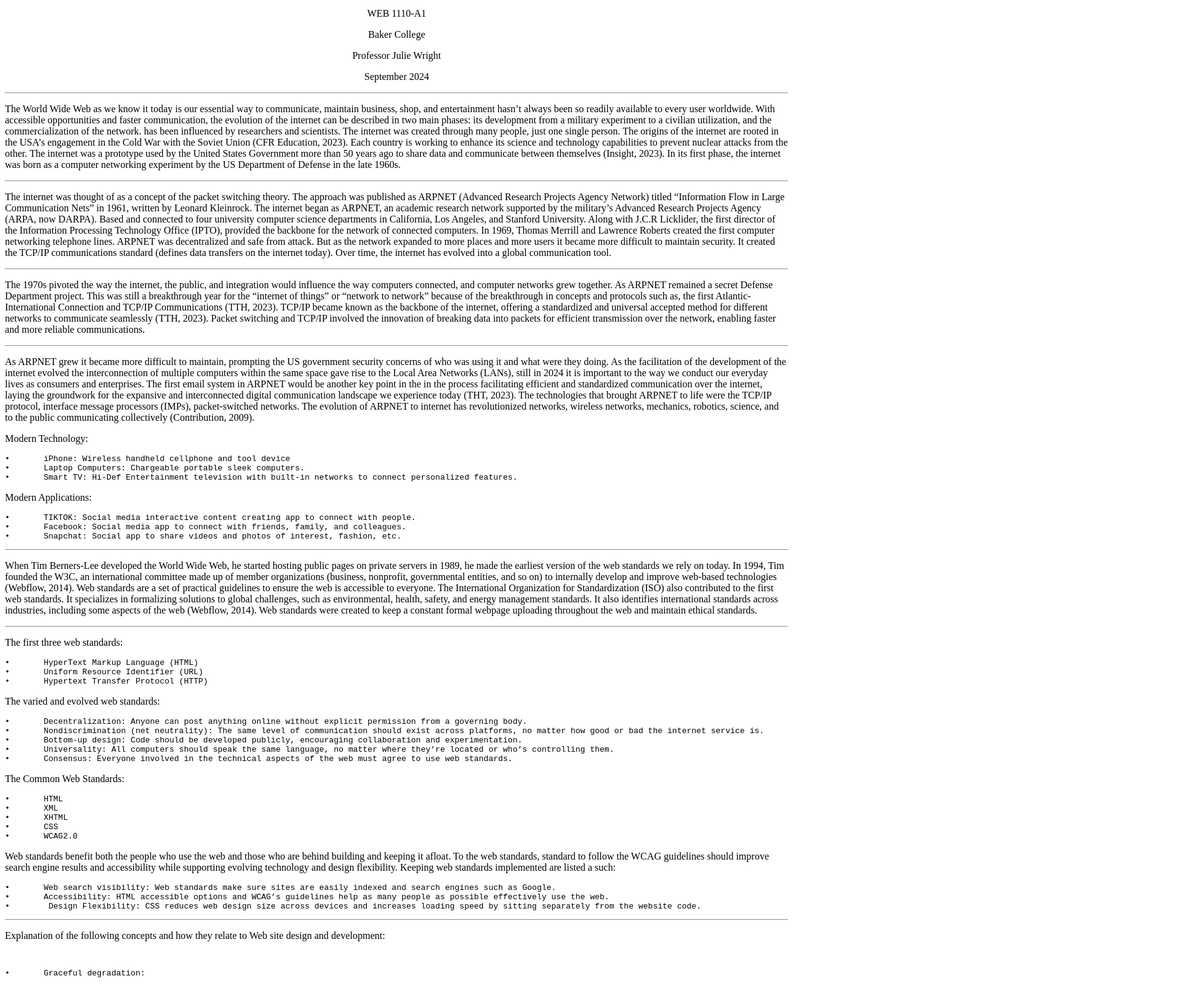
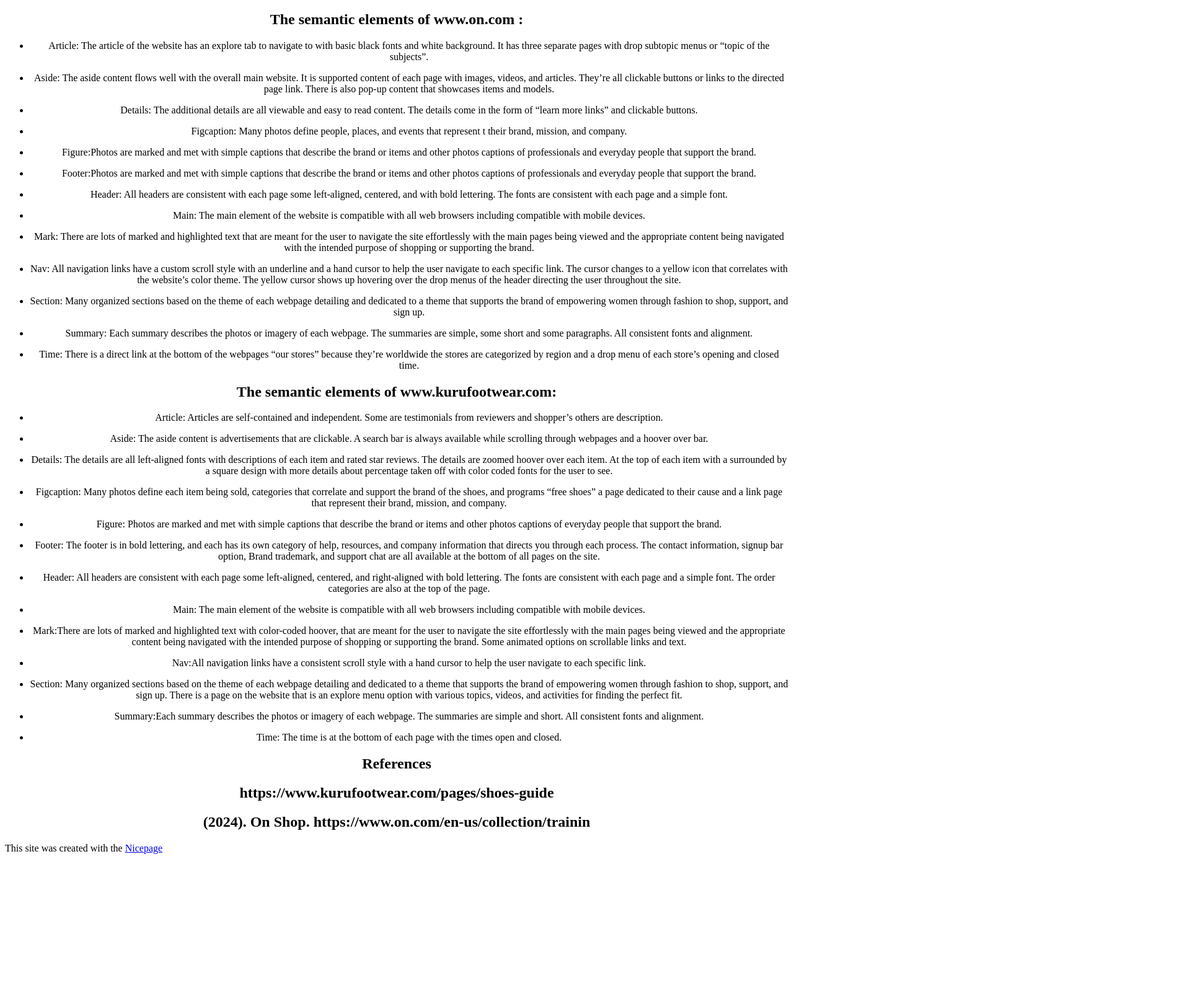
Before and after one commit to Tb-1111/ResearchPaper, a plain HTML site: page index.html in a window 1280 px wide. Shown: the part 87-1678 px from the top of the page at 62% size, 1920 px wide, since content can reach past the window. After the commit the page ends 1481 px from the top, so only its background shows below. Drawn offline with nearby package versions, Linux system fonts and the light colour scheme.

Commit message:
Add files via upload

```diff
--- a/index.html
+++ b/index.html
@@ -1,100 +1,153 @@
-    <center>
-            <h1>The Evolution and Future Trends of Web Practices and Standards</h1>
+<!DOCTYPE html>
+<html style="font-size: 16px;" lang="en"><head>
+    <meta name="viewport" content="width=device-width, initial-scale=1.0">
+    <meta charset="utf-8">
+    <meta name="keywords" content="Website Components Compare and Contrast, The semantic elements of www.on.com :, The semantic elements of www.kurufootwear.com:, References, https://www.kurufootwear.com/pages/shoes-guide, (2024). On Shop. https://www.on.com/en-us/collection/trainin">
+    <meta name="description" content="">
+    <title>Home</title>
+    <link rel="stylesheet" href="nicepage.css" media="screen">
+<link rel="stylesheet" href="index.css" media="screen">
+    <script class="u-script" type="text/javascript" src="jquery-1.9.1.min.js" defer=""></script>
+    <script class="u-script" type="text/javascript" src="nicepage.js" defer=""></script>
+    <meta name="generator" content="Nicepage 6.18.1, nicepage.com">
+    <link id="u-theme-google-font" rel="stylesheet" href="https://fonts.googleapis.com/css?family=Roboto:100,100i,300,300i,400,400i,500,500i,700,700i,900,900i|Open+Sans:300,300i,400,400i,500,500i,600,600i,700,700i,800,800i">
+
+
+
+    <script type="application/ld+json">{
+		"@context": "http://schema.org",
+		"@type": "Organization",
+		"name": "MySite",
+		"url": "/"
+}</script>
+    <meta name="theme-color" content="#478ac9">
+    <meta property="og:title" content="Home">
+    <meta property="og:type" content="website">
+    <link rel="canonical" href="/">
+  <meta data-intl-tel-input-cdn-path="intlTelInput/"></head>
+  <body data-home-page="https://website6348239.nicepage.io/Home.html?version=ef243699-1d98-eba6-17fc-ec901f5785cc" data-home-page-title="Home" data-path-to-root="./" data-include-products="false" class="u-body u-xl-mode" data-lang="en"><header class="u-clearfix u-header u-header" id="sec-d076"><div class="u-clearfix u-sheet u-sheet-1"></div></header>
+    <section class="u-clearfix u-valign-top u-section-1" id="sec-82d0">
+      <div class="custom-expanded u-align-center u-clearfix u-custom-html u-preserve-proportions u-custom-html-1">
+        <meta charset="UTF-8">
+        <meta name="viewport" content="width=device-width, initial-scale=1.0">
+        <title></title>
+        <link rel="stylesheet" href="./style.css">
+        <link rel="icon" href="./favicon.ico" type="image/x-icon">
+        <main>
+          <center>
+            <h1>Website Components Compare and Contrast</h1>
           </center>
+        </main>
+        <center>
+          <p class="Roboto">A semantic web allows data to be shared and reused across applications, enterprises, and communities (WC3, 2024). Research on “The best women’s sneaker’s” right now and in 2024. </p>
+          <h1>The semantic elements of www.on.com : </h1>
+          <ul>
+            <li>Article: The article of the website has an explore tab to navigate to with basic black fonts and white background. It has three separate pages with drop subtopic menus or “topic of the subjects”. </li>
+          </ul>
+          <ul>
+            <li>Aside: The aside content flows well with the overall main website. It is supported content of each page with images, videos, and articles. They’re all clickable buttons or links to the directed page link. There is also pop-up content that showcases items and models. </li>
+          </ul>
+          <ul>
+            <li>Details: The additional details are all viewable and easy to read content. The details come in the form of “learn more links” and clickable buttons. </li>
+          </ul>
+          <ul>
+            <li>Figcaption: Many photos define people, places, and events that represent t their brand, mission, and company.</li>
+          </ul>
+          <ul>
+            <li>Figure:Photos are marked and met with simple captions that describe the brand or items and other photos captions of professionals and everyday people that support the brand. </li>
+          </ul>
+          <ul>
+            <li>Footer:Photos are marked and met with simple captions that describe the brand or items and other photos captions of professionals and everyday people that support the brand. </li>
+          </ul>
+          <ul>
+            <li>Header: All headers are consistent with each page some left-aligned, centered, and with bold lettering. The fonts are consistent with each page and a simple font. </li>
+          </ul>
+          <ul>
+            <li>Main: The main element of the website is compatible with all web browsers including compatible with mobile devices. </li>
+          </ul>
+          <ul>
+            <li>Mark: There are lots of marked and highlighted text that are meant for the user to navigate the site effortlessly with the main pages being viewed and the appropriate content being navigated with the intended purpose of shopping or supporting the brand. </li>
+          </ul>
+          <ul>
+            <li>Nav: All navigation links have a custom scroll style with an underline and a hand cursor to help the user navigate to each specific link. The cursor changes to a yellow icon that correlates with the website’s color theme. The yellow cursor shows up hovering over the drop menus of the header directing the user throughout the site. </li>
+          </ul>
+          <ul>
+            <li>Section: Many organized sections based on the theme of each webpage detailing and dedicated to a theme that supports the brand of empowering women through fashion to shop, support, and sign up. </li>
+          </ul>
+          <ul>
+            <li>Summary: Each summary describes the photos or imagery of each webpage. The summaries are simple, some short and some paragraphs. All consistent fonts and alignment. </li>
+          </ul>
+          <ul>
+            <li>Time: There is a direct link at the bottom of the webpages “our stores” because they’re worldwide the stores are categorized by region and a drop menu of each store’s opening and closed time. </li>
+          </ul>
+          <h1>The semantic elements of www.kurufootwear.com:</h1>
+          <ul>
+            <li>Article: Articles are self-contained and independent. Some are testimonials from reviewers and shopper’s others are description.</li>
+          </ul>
+          <ul>
+            <li>Aside: The aside content is advertisements that are clickable. A search bar is always available while scrolling through webpages and a hoover over bar.</li>
+          </ul>
+          <ul>
+            <li>Details: The details are all left-aligned fonts with descriptions of each item and rated star reviews. The details are zoomed hoover over each item. At the top of each item with a surrounded by a square design with more details about percentage taken off with color coded fonts for the user to see. </li>
+          </ul>
+          <ul>
+            <li>Figcaption: Many photos define each item being sold, categories that correlate and support the brand of the shoes, and programs “free shoes” a page dedicated to their cause and a link page that represent their brand, mission, and company. </li>
+          </ul>
+          <ul>
+            <li>Figure: Photos are marked and met with simple captions that describe the brand or items and other photos captions of everyday people that support the brand. </li>
+          </ul>
+          <ul>
+            <li>Footer: The footer is in bold lettering, and each has its own category of help, resources, and company information that directs you through each process. The contact information, signup bar option, Brand trademark, and support chat are all available at the bottom of all pages on the site. </li>
+          </ul>
+          <ul>
+            <li>Header: All headers are consistent with each page some left-aligned, centered, and right-aligned with bold lettering. The fonts are consistent with each page and a simple font. The order categories are also at the top of the page. </li>
+          </ul>
+          <ul>
+            <li>Main: The main element of the website is compatible with all web browsers including compatible with mobile devices. </li>
+          </ul>
+          <ul>
+            <li>Mark:There are lots of marked and highlighted text with color-coded hoover, that are meant for the user to navigate the site effortlessly with the main pages being viewed and the appropriate content being navigated with the intended purpose of shopping or supporting the brand. Some animated options on scrollable links and text. </li>
+          </ul>
+          <ul>
+            <li>Nav:All navigation links have a consistent scroll style with a hand cursor to help the user navigate to each specific link. </li>
+          </ul>
+          <ul>
+            <li>Section: Many organized sections based on the theme of each webpage detailing and dedicated to a theme that supports the brand of empowering women through fashion to shop, support, and sign up. There is a page on the website that is an explore menu option with various topics, videos, and activities for finding the perfect fit.</li>
+          </ul>
+          <ul>
+            <li>Summary:Each summary describes the photos or imagery of each webpage. The summaries are simple and short. All consistent fonts and alignment. </li>
+          </ul>
+          <ul>
+            <li>Time: The time is at the bottom of each page with the times open and closed. </li>
+          </ul>
           <center>
-            <p>Tiffiany Blakely</p>
+            <h1>References</h1>
           </center>
+          <p></p>
           <center>
-            <p>WEB 1110-A1</p>
+            <h1>https://www.kurufootwear.com/pages/shoes-guide</h1>
           </center>
+          <p></p>
+          <p></p>
           <center>
-            <p>Baker College</p>
+            <h1>(2024). On Shop. https://www.on.com/en-us/collection/trainin</h1>
           </center>
-          <center>
-            <p>Professor Julie Wright</p>
-          </center>
-          <center>
-            <p>September 2024</p>
-          </center>
-          <hr>
-          <p>The World Wide Web as we know it today is our essential way to communicate, maintain business, shop, and entertainment hasn’t always been so readily available to every user worldwide. With accessible opportunities and faster communication, the evolution of the internet can be described in two main phases: its development from a military experiment to a civilian utilization, and the commercialization of the network. has been influenced by researchers and scientists. The internet was created through many people, just one single person. The origins of the internet are rooted in the USA’s engagement in the Cold War with the Soviet Union (CFR Education, 2023). Each country is working to enhance its science and technology capabilities to prevent nuclear attacks from the other.   The internet was a prototype used by the United States Government more than 50 years ago to share data and communicate between themselves (Insight, 2023).  In its first phase, the internet was born as a computer networking experiment by the US Department of Defense in the late 1960s. </p>
-          <hr>
-          <p> The internet was thought of as a concept of the packet switching theory.  The approach was published as ARPNET (Advanced Research Projects Agency Network) titled “Information Flow in Large Communication Nets” in 1961, written by Leonard Kleinrock. The internet began as ARPNET, an academic research network supported by the military’s Advanced Research Projects Agency (ARPA, now DARPA). Based and connected to four university computer science departments in California, Los Angeles, and Stanford University. Along with J.C.R Licklider, the first director of the Information Processing Technology Office (IPTO), provided the backbone for the network of connected computers. In 1969, Thomas Merrill and Lawrence Roberts created the first computer networking telephone lines. ARPNET was decentralized and safe from attack. But as the network expanded to more places and more users it became more difficult to maintain security. It created the TCP/IP communications standard (defines data transfers on the internet today).  Over time, the internet has evolved into a global communication tool. </p>
-          <hr>
-          <p>The 1970s pivoted the way the internet, the public, and integration would influence the way computers connected, and computer networks grew together. As ARPNET remained a secret Defense Department project. This was still a breakthrough year for the “internet of things” or “network to network” because of the breakthrough in concepts and protocols such as, the first Atlantic-International Connection and TCP/IP Communications (TTH, 2023). TCP/IP became known as the backbone of the internet, offering a standardized and universal accepted method for different networks to communicate seamlessly (TTH, 2023). Packet switching and TCP/IP involved the innovation of breaking data into packets for efficient transmission over the network, enabling faster and more reliable communications.</p>
-          <hr>
-          <p> As ARPNET grew it became more difficult to maintain, prompting the US government security concerns of who was using it and what were they doing. As the facilitation of the development of the internet evolved the interconnection of multiple computers within the same space gave rise to the Local Area Networks (LANs), still in 2024 it is important to the way we conduct our everyday lives as consumers and enterprises. The first email system in ARPNET would be another key point in the in the process facilitating efficient and standardized communication over the internet, laying the groundwork for the expansive and interconnected digital communication landscape we experience today (THT, 2023). The technologies that brought ARPNET to life were the TCP/IP protocol, interface message processors (IMPs), packet-switched networks. The evolution of ARPNET to internet has revolutionized networks, wireless networks, mechanics, robotics, science, and to the public communicating collectively (Contribution, 2009). </p>
-          <p>Modern Technology:</p>
-          <pre>•	iPhone: Wireless handheld cellphone and tool device
-•	Laptop Computers: Chargeable portable sleek computers.
-•	Smart TV: Hi-Def Entertainment television with built-in networks to connect personalized features. </pre>
-          <p>Modern Applications:</p>
-          <pre>•	TIKTOK: Social media interactive content creating app to connect with people.
-•	Facebook: Social media app to connect with friends, family, and colleagues.
-•	Snapchat: Social app to share videos and photos of interest, fashion, etc. </pre>
-          <hr>
-          <p>When Tim Berners-Lee developed the World Wide Web, he started hosting public pages on private servers in 1989, he made the earliest version of the web standards we rely on today. In 1994, Tim founded the W3C, an international committee made up of member organizations (business, nonprofit, governmental entities, and so on) to internally develop and improve web-based technologies (Webflow, 2014).  Web standards are a set of practical guidelines to ensure the web is accessible to everyone. The International Organization for Standardization (ISO) also contributed to the first web standards. It specializes in formalizing solutions to global challenges, such as environmental, health, safety, and energy management standards. It also identifies international standards across industries, including some aspects of the web (Webflow, 2014). Web standards were created to keep a constant formal webpage uploading throughout the web and maintain ethical standards. </p>
-          <hr>
-          <p>The first three web standards:</p>
-          <pre>•	HyperText Markup Language (HTML)
-•	Uniform Resource Identifier (URL)
-•	Hypertext Transfer Protocol (HTTP) </pre>
-          <p>The varied and evolved web standards:</p>
-          <pre>•	Decentralization: Anyone can post anything online without explicit permission from a governing body.
-•	Nondiscrimination (net neutrality): The same level of communication should exist across platforms, no matter how good or bad the internet service is.
-•	Bottom-up design: Code should be developed publicly, encouraging collaboration and experimentation.
-•	Universality: All computers should speak the same language, no matter where they’re located or who’s controlling them.
-•	Consensus: Everyone involved in the technical aspects of the web must agree to use web standards. </pre>
-          <p>The Common Web Standards:</p>
-          <pre>•	HTML
-•	XML
-•	XHTML
-•	CSS
-•	WCAG2.0 </pre>
-          <p> Web standards benefit both the people who use the web and those who are behind building and keeping it afloat. To the web standards, standard to follow the WCAG guidelines should improve search engine results and accessibility while supporting evolving technology and design flexibility. Keeping web standards implemented are listed a such: </p>
-          <pre>•	Web search visibility: Web standards make sure sites are easily indexed and search engines such as Google.
-•	Accessibility: HTML accessible options and WCAG’s guidelines help as many people as possible effectively use the web.
-•	 Design Flexibility: CSS reduces web design size across devices and increases loading speed by sitting separately from the website code. </pre>
-          <hr>
-          <p>Explanation of the following concepts and how they relate to Web site design and development:</p>
-          <pre>            <p>•	Graceful degradation: </p> o	Graceful degradation is a design that is a principle in web development where a website is built to make sure that it remains functional even if certain features are not supported by the user's browser or device.
-•	Fully featured website approach and still providing a basic level of functionality and usability.
-•	It’s important because it helps ensure that users with older browsers or devices can still access and use the website. <p>•	Progressive enhancement/Adaptive Web design: </p> o	Progressive enhancement starts with a basic version of a website that works on all devices and browsers, while adding more advanced features for users with modern browsers or devices that support them.
-o	Adaptive web design is a related concept that involves designing websites to adapt to the capabilities of the user's device or browser.
-•	Entrusting the progressive approach can support that all users can access the core content and functionality of the website, while also providing enhanced experiences for users with more compatible capable devices.
-•	Adaptive web design focuses on flexible layouts and designs that can adjust to different screen sizes, resolutions, and input methods.
-•	 Both progressive enhancement and adaptive web design are important in modern web development because they help support functioning websites are accessible and usable widely across a range of devices and browsers, from desktop computers to smartphones and tablets. <p>•	Responsive Web design:</p> o	Responsive web design is an approach to web development that includes creating websites that can adapt to different screen sizes and resolutions and can be achieved using CSS media queries to adjust the layout and design of the website.
-•	Responsive web design is essential for websites so they’re accessible and usable on a wide range of devices.
-•	 Responsive designs can provide a consistent user experience across different devices without the need for separate mobile or desktop versions of the site. <p>•	Mobile first Web design:</p> o	Mobile-first web design starts with the mobile version of a website and then progresses to enhancing the design to fit larger screens and recognizes the increasing priority of the importance of mobile devices in web browsing (especially when designing websites).
-•	 With a mobile-first approach, developers can make sure that the site is optimized for smaller screens and touch-based interactions.
-•	Faster load times, improved performance, and better overall user experience on mobile devices. <p>•	Future-friendly:</p> o	Future-friendly web design is a design philosophy that creates websites that are adaptable and resilient to future changes in technology and use’s trend behavior.
-•	This helps to extend the lifespan of websites and reduce the need for frequent redesigns or updates.
-•	 Web design and development are important to help make sure that websites are accessible, usable, and adaptable across different devices, browsers, and technologies.
-          </pre>
-          <hr>
-          <p>Overall, the internet has evolved from a small network of research computers to a vast global network that connects billions of people worldwide. Its impact on society, economy, and culture cannot be overstated, and it continues to shape the way we live and interact with the world around us. The discovery and development of the internet has become a historical story of collaboration, innovation, information, and transformation. It has connected people across the globe, revolutionized industries, and reshaped society in profound ways. The internet will continue to play an important role in shaping our world.</p>
-          <hr>
-          <center>
-            <p>References</p>
-          </center>
-          <center>
-            <p>Contribution, G. (2009, February 23). Who invented the Internet? | The rise and fall of ARPANET. History Cooperative. https://historycooperative.org/who-invented-the-internet/</p>
-          </center>
-          <center>
-            <p>Mears, L. (2022, March 15). The internet: History, evolution and how it works. Livescience.com. https://www.livescience.com/internet</p>
-          </center>
-          <center>
-            <p>Origins of the Internet. (2023, January 31). CFR Education from the Council on Foreign Relations. https://education.cfr.org/learn/timeline/origins-internet</p>
-          </center>
-          <center>
-            <p>When was the Internet invented? | Prysmian Group. (n.d.). Www.prysmian.com. https://www.prysmian.com/en/insight/telecoms/when-was-the-internet-invented</p>
-          </center>
-          <center>
-            <p>The Internet Evolution: From ARPANET to WWW. (2024, April 23). The Tech Historian; The Tech Historian. https://thehistory.tech/history-of-the-internet/#when-was-the-birth-of-the-internet</p>
-          </center>
-          <center>
-            <p>Web standards: where they came from and why they exist | Webflow Blog. (2014). Webflow. https://webflow.com/blog/web-standards?msockid=0f87dd54e4226af90fd9c99ce5a46b0b</p>
-          </center>
-        </div>
+          <p></p>
+        </center>
       </div>
+      <div class="u-clearfix u-custom-html u-expanded-width u-custom-html-2"></div>
     </section>
+
+
+
+
+    <section class="u-backlink u-clearfix u-grey-80">
+      <p class="u-text">
+        <span>This site was created with the </span>
+        <a class="u-link" href="https://nicepage.com/" target="_blank" rel="nofollow">
+          <span>Nicepage</span>
+        </a>
+      </p>
+    </section>
+
+</body></html>
```
